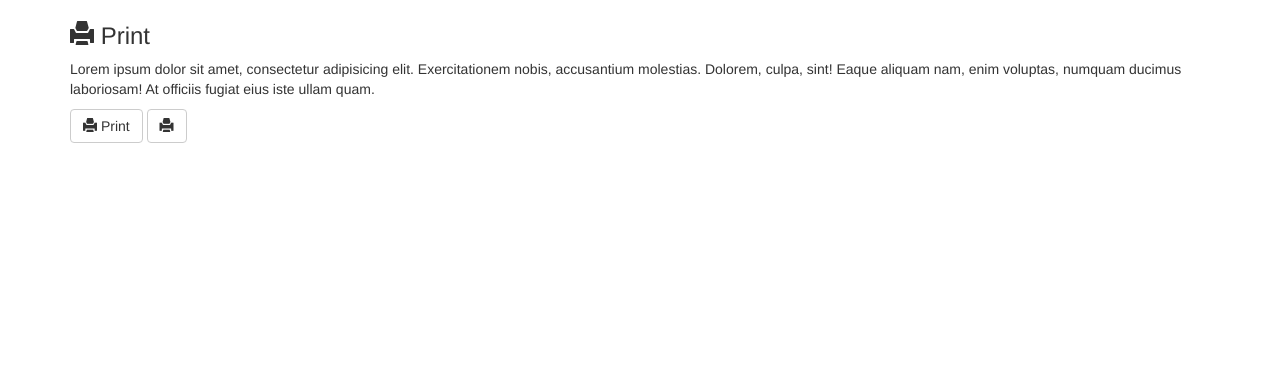
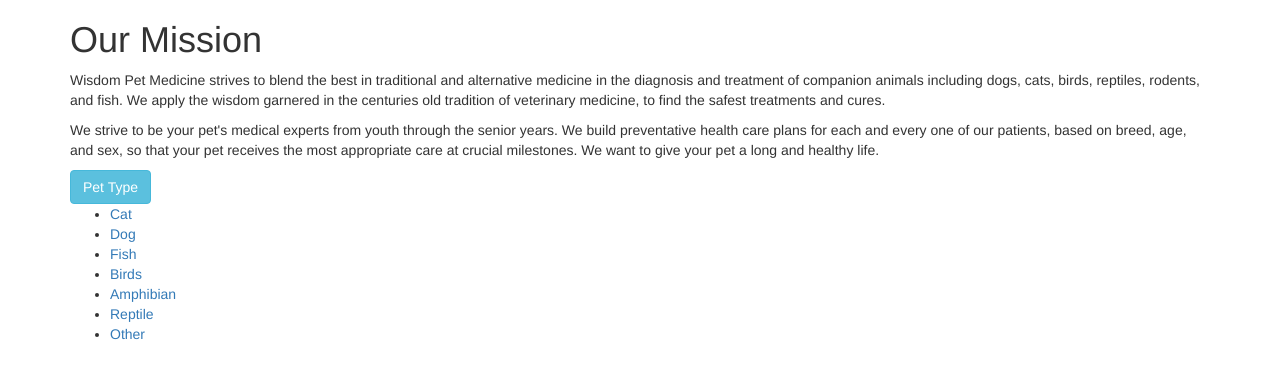
Before and after one commit to planetoftheweb/bootstrap, a website: page builds/bootstrap/index.html in a window 1280 px wide. Drawn offline with Linux system fonts and the light colour scheme.

```diff
--- a/builds/bootstrap/index.html
+++ b/builds/bootstrap/index.html
@@ -14,20 +14,26 @@
   <div class="row">
     <section class="col-xs-12">
 
+<h1>Our Mission</h1>
 
-<h3><span class="glyphicon glyphicon-print" aria-hidden="true"></span> Print</h3>
-<p>Lorem ipsum dolor sit amet, consectetur adipisicing elit. Exercitationem nobis, accusantium molestias. Dolorem, culpa, sint! Eaque aliquam nam, enim voluptas, numquam ducimus laboriosam! At officiis fugiat eius iste ullam quam.</p>
+<p>Wisdom Pet Medicine strives to blend the best in traditional and alternative medicine in the diagnosis and treatment of companion animals including dogs, cats, birds, reptiles, rodents, and fish. We apply the wisdom garnered in the centuries old tradition of veterinary medicine, to find the safest treatments and cures.
+</p>
 
-<button type="button" class="btn btn-default">
-  <span class="glyphicon glyphicon-print"
-    aria-hidden="true"></span> Print
-</button>
+<p>We strive to be your pet's medical experts from youth through the senior years. We build preventative health care plans for each and every one of our patients, based on breed, age, and sex, so that your pet receives the most appropriate care at crucial milestones. We want to give your pet a long and healthy life.
+</p>
 
-<button type="button" class="btn btn-default"
-  aria-label="Print this page">
-  <span class="glyphicon glyphicon-print"
-    aria-hidden="true"></span>
-</button>
+<button type="button"
+  class="btn btn-info">Pet Type</button>
+
+<ul>
+  <li><a href="#">Cat</a></li>
+  <li><a href="#">Dog</a></li>
+  <li><a href="#">Fish</a></li>
+  <li><a href="#">Birds</a></li>
+  <li><a href="#">Amphibian</a></li>
+  <li><a href="#">Reptile</a></li>
+  <li><a href="#">Other</a></li>
+</ul>
 
     </section>
   </div><!-- row -->
```
